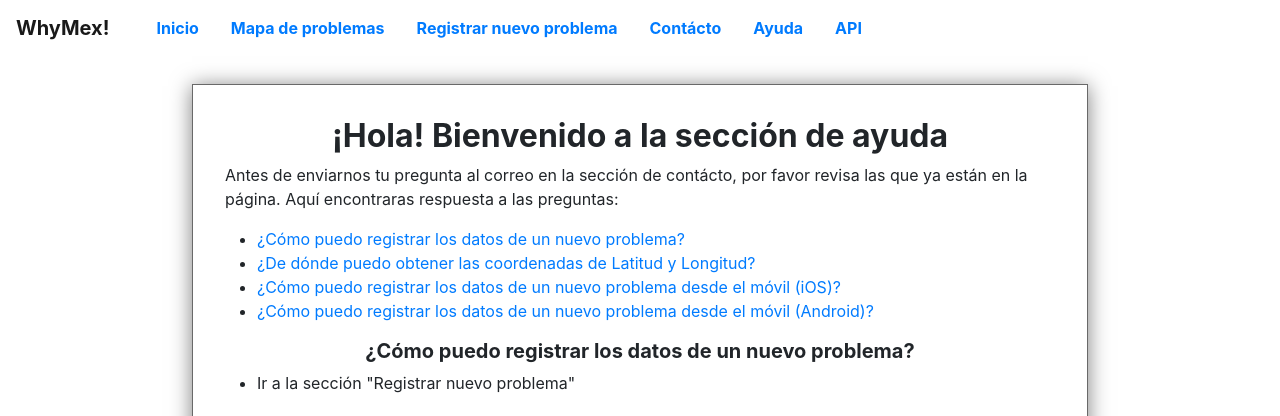
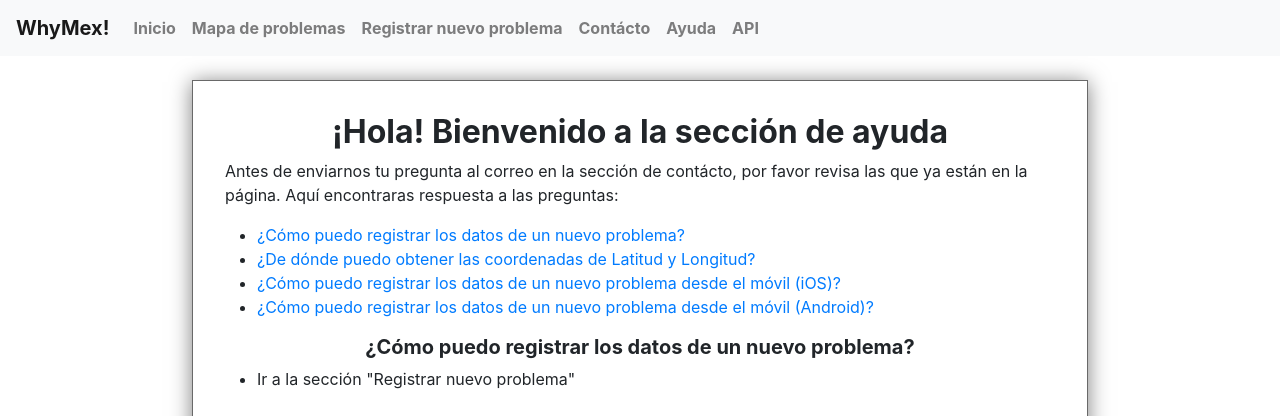
Before and after one commit to Ladivcr/WhyMex, a Django app: page /dudas/ in a window 1280 px wide. Shown: the top 416 px of the page. Run offline with Django 3.2, Linux system fonts and the light colour scheme; some libraries are stand-ins or nearby versions.

Commit message:
Navbar implementada

```diff
--- a/posts/templates/base_generic.html
+++ b/posts/templates/base_generic.html
@@ -5,7 +5,7 @@
         <meta name="description" content="Cuidado del medio ambiente">
         <meta name="keywords" content=" Arboles, Ecologia, Reforestacion, Trees, Media, Social, Maps, Mexico, Latin, America">
         <meta name="viewport" content="width=device-width, user-scalable=no, initial-scale=1.0, maximum-scale=1.0, minimum-scale=1.0">
-        <meta name="viewport" content="width=device-width, initial-scale=1.0">
+        <meta name="viewport" content="width=device-width, initial-scale=1.0", shrink-to-fit=no>
         <!--&#91;if lt IE 9&#93;> <script src="http://css3-mediaqueries-js.googlecode.com/svn/trunk/css3-mediaqueries.js"></script> < !&#91;endif&#93;-->
 
 
@@ -34,6 +34,9 @@
         <link rel="stylesheet" href="https://cdn.jsdelivr.net/gh/openlayers/openlayers.github.io@master/en/v6.1.1/css/ol.css" type="text/css"/>
         <link rel=”stylesheet” href=”http://maxcdn.bootstrapcdn.com/bootstrap/3.3.5/css/bootstrap.min.css”>
 
+        <!-- NAVBAR -->
+        <link rel="stylesheet" href="https://maxcdn.bootstrapcdn.com/bootstrap/4.0.0/css/bootstrap.min.css" integrity="sha384-Gn5384xqQ1aoWXA+058RXPxPg6fy4IWvTNh0E263XmFcJlSAwiGgFAW/dAiS6JXm" crossorigin="anonymous">
+
         <!-- My own css -->
         {% load static %}
         <link rel="stylesheet" href="{% static 'css/estilos.css' %}" />
@@ -41,12 +44,22 @@
 
     </head>
     <body>
+        <!-- NAVBAR -->
+        <script src="https://code.jquery.com/jquery-3.2.1.slim.min.js" integrity="sha384-KJ3o2DKtIkvYIK3UENzmM7KCkRr/rE9/Qpg6aAZGJwFDMVNA/GpGFF93hXpG5KkN" crossorigin="anonymous"></script>
+        <script src="https://cdnjs.cloudflare.com/ajax/libs/popper.js/1.12.9/umd/popper.min.js" integrity="sha384-ApNbgh9B+Y1QKtv3Rn7W3mgPxhU9K/ScQsAP7hUibX39j7fakFPskvXusvfa0b4Q" crossorigin="anonymous"></script>
+        <script src="https://maxcdn.bootstrapcdn.com/bootstrap/4.0.0/js/bootstrap.min.js" integrity="sha384-JZR6Spejh4U02d8jOt6vLEHfe/JQGiRRSQQxSfFWpi1MquVdAyjUar5+76PVCmYl" crossorigin="anonymous"></script>
+
+
         <!-- Header con el menú principal -->
         <div class=”container”>
-        <nav class="mb-1 navbar navbar-expand-lg navbar-light"  style="background-color: #fff;">
+
+        <nav class="navbar navbar-expand-lg navbar-light bg-light">
             <a class="navbar-brand" href="/inicio/"><strong>WhyMex!</strong></a>
-            <div class="container">
-                <ul class="nav justify-content-center">
+            <button class="navbar-toggler" type="button" data-toggle="collapse" data-target="#navbarNav" aria-controls="navbarNav" aria-expanded="false" aria-label="Toggle navigation">
+                <span class="navbar-toggler-icon"></span>
+            </button>
+            <div class="collapse navbar-collapse" id="navbarNav">
+                <ul class="navbar-nav">
                     <li class="nav-item">
                         <a class="nav-link" href="/inicio/"><i class="fa fa-home" aria-hidden="true"></i><strong>Inicio</strong></a>
                     </li>
```
